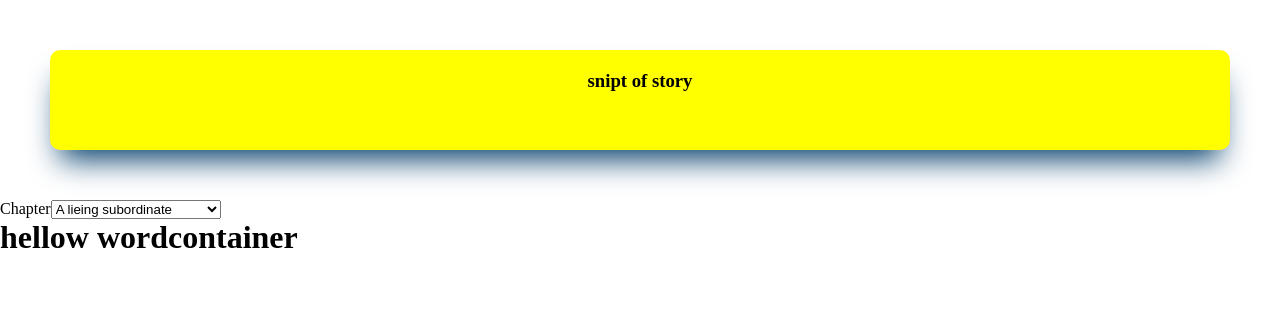
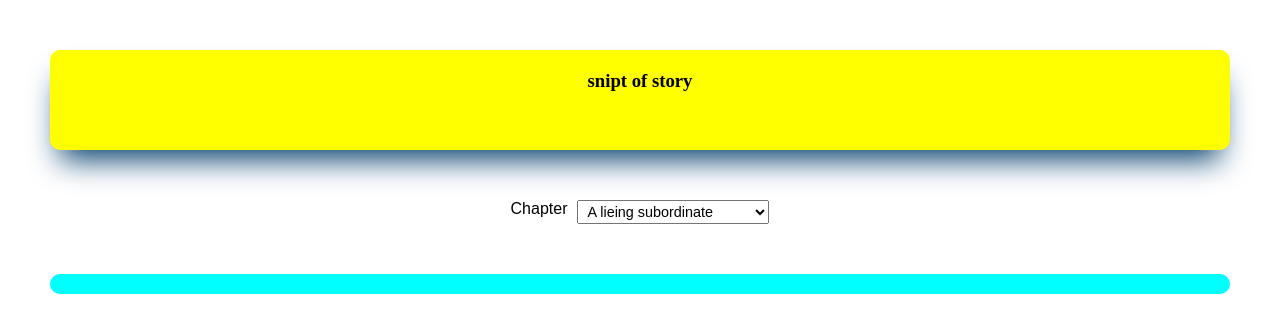
Before and after one commit to Shub1970/vocabilary_rememberweb, a React (Create React App) app: page / in a window 1280 px wide. Shown: the top 332 px of the page. Built offline with nearby package versions, Linux system fonts and the light colour scheme.

Commit message:
update on refactor

```diff
--- a/src/chapteroptionbar/index.js
+++ b/src/chapteroptionbar/index.js
@@ -1,7 +1,7 @@
 import React,{useEffect} from "react";
 import { useReactContex } from "../reactContex";
 import { Data } from "../Data";
-
+import { OptionBar } from "./optionbarcss";
 const ChapterOpt = () => {
     const {state,Dispatch}=useReactContex();
     useEffect(() => {
@@ -10,19 +10,20 @@ const ChapterOpt = () => {
                 })
         Dispatch({type:"update_chapter",payload:tempchap})
     }, [])
-  return (
-    <>
+    return (
+        <>
+    <OptionBar>
     <label htmlFor="option">Chapter</label>
-
-    <select name="option" onSelect={(e)=>{Dispatch({type:'chapter_change',payload:e.target.value})}} >
+    <select name="option" onChange={(e)=>{Dispatch({type:'chapter_change',payload:e.target.value})}} >
         {
             state.chapter.map((chapter)=>{
                 return(
                     <option value={chapter}>{chapter}</option>
-                )
-            })
-        }
+                    )
+                })
+            }
     </select>
+    </OptionBar>
     </>
   )
 }
--- a/src/reducer.js
+++ b/src/reducer.js
@@ -2,12 +2,14 @@ import React from "react";
 import {Data} from "./Data"
 
 const reducer = (state,{type,payload}) => {
-    if(type==='change_chapter'){
-        const newstring_word=Data.filter(x=>x.chapter===payload)
-        console.log(newstring_word)
+    if(type==='chapter_change'){
+        const [newstring_word]=Data.filter(x=>x.chapter===payload)
+
+        const {word_string:w_s}=newstring_word
+        console.log(w_s)
         return (
             {
-                ...state,topic:payload,word_string:newstring_word.string_word
+                ...state,topic:payload,word_string:w_s
             }
         )
     }
--- a/src/word_button/index.js
+++ b/src/word_button/index.js
@@ -2,11 +2,11 @@ import React from 'react'
 import { Word_style } from './word_button_style'
 import { useReactContex } from '../reactContex'
 
-const Word = (sentence) => {
+const Word = ({id,word,sentence}) => {
   const {state,Dispatch}=useReactContex();
   return (
     <Word_style onClick={()=>{Dispatch({type:"change_sentence",payload:sentence})}}>
-      butt
+      {word}
     </Word_style>
   )
 }
--- a/src/wordcontainer/index.js
+++ b/src/wordcontainer/index.js
@@ -1,21 +1,20 @@
 import { useReactContex } from "../reactContex";
 import Word from "../word_button";
+import { WordCont } from "./wordcontainercss";
 const Wordcontainer=()=>{
     const {state,Dispatch}=useReactContex();
     return(
         <>
-        <h1>hellow wordcontainer</h1>
-        {console.log(state.word_string)}
+        <WordCont>
         {
+            state.word_string.map((obj)=>{
+                return(
+                    <Word {...obj} />
+                    )
+                })
 
-            state.word_string.map((obj)=>{
-                const {id,word,sentence}=obj;
-                return(
-                        <Word props={sentence} />
-                )
-            })
-
-        }
+            }
+        </WordCont>
         </>
         )
 }
--- a/src/wordcontainer/wordcontainercss.js
+++ b/src/wordcontainer/wordcontainercss.js
@@ -7,8 +7,6 @@ export const WordCont=styled.div`
         display:grid;
         grid-template-columns:repeat(auto-fit,minmax(100px,1fr));
         padding:10px;
-        // border-radius:10px;
+        border-radius:10px;
         row-gap:10px;
-
-
 `
```
